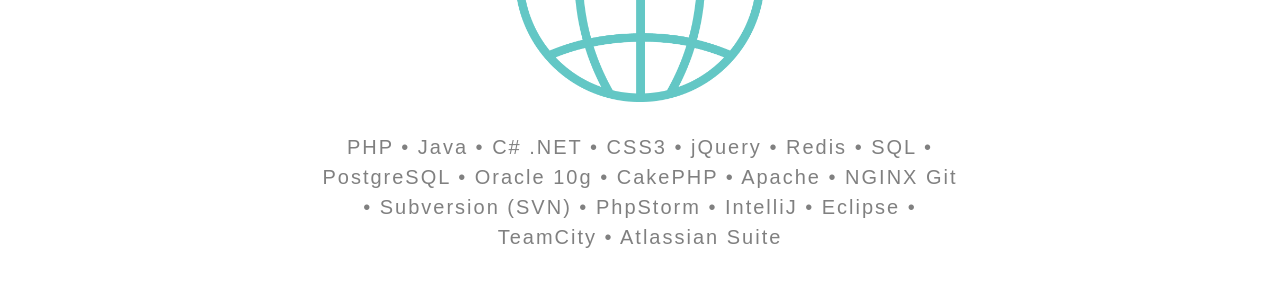
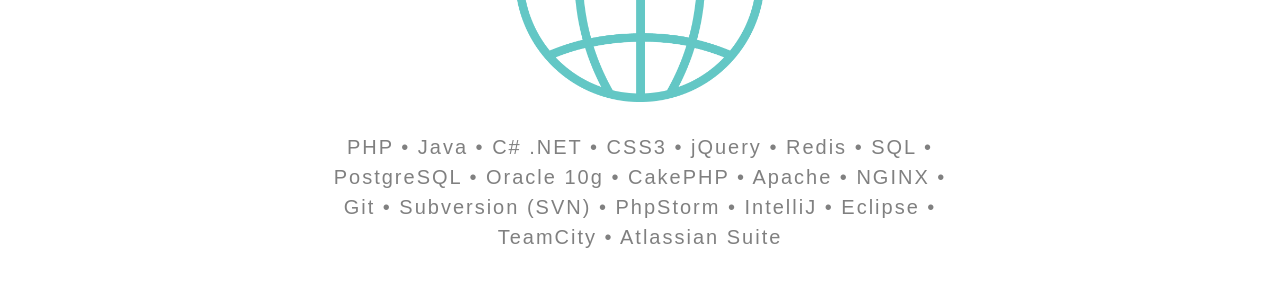
Before and after one commit to rosinscj/christopherrosinski, a plain HTML site: page index.html in a window 1280 px wide. Shown: the part 2420-2709 px from the top of the page. Drawn offline with nearby package versions, Linux system fonts and the light colour scheme.

Commit message:
adding missing bullet and non-breaking spaces

```diff
--- a/index.html
+++ b/index.html
@@ -120,7 +120,7 @@
                     <h1>Skills</h1>
                     <h2>I offer services ranging from software development to architecture as well as team leadership</h2>
                     <img src="img/icons/globe.png">
-                    <h4>PHP • Java • C# .NET • CSS3 • jQuery • Redis • SQL • PostgreSQL • Oracle 10g • CakePHP • Apache • NGINX Git • Subversion (SVN) • PhpStorm • IntelliJ • Eclipse • TeamCity • Atlassian Suite</h4>
+                    <h4>PHP • Java • C#&nbsp;.NET • CSS3 • jQuery • Redis • SQL • PostgreSQL • Oracle&nbsp;10g • CakePHP • Apache • NGINX • Git • Subversion&nbsp;(SVN) • PhpStorm • IntelliJ • Eclipse • TeamCity • Atlassian&nbsp;Suite</h4>
                 </div>
                 <div class="icons-for-days">
                     <div class="icons-lightbulb"></div>
```
